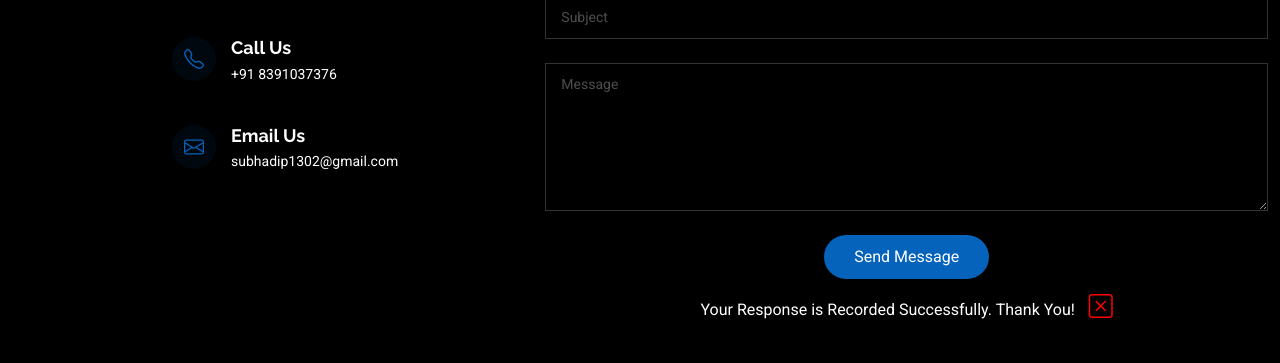
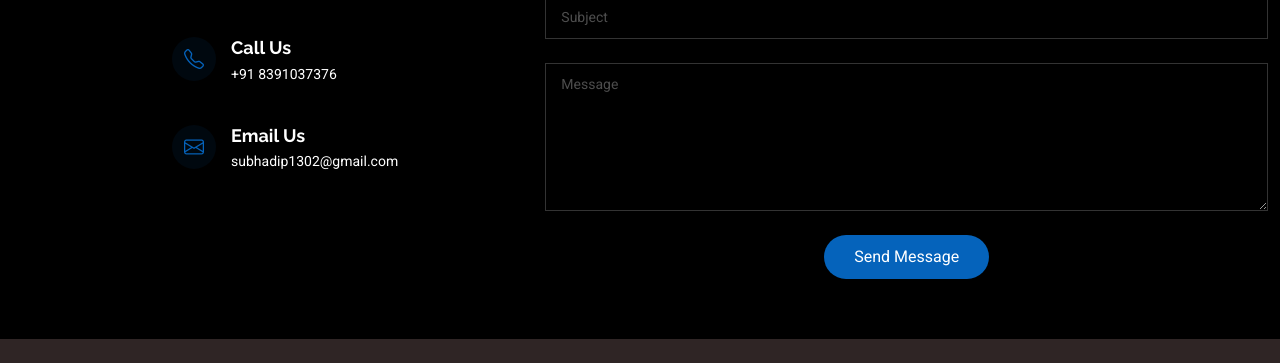
Before and after one commit to SubhadipGorai/SubhadipGorai.github.io, a plain HTML site: page index.html in a window 1280 px wide. Shown: the part 3515-3878 px from the top of the page. Drawn offline with Linux system fonts and the light colour scheme.

Commit message:
Contact Form Error Handled

```diff
--- a/index.html
+++ b/index.html
@@ -377,7 +377,7 @@
                 <div class="col-md-12 text-center">
 
                   <button type="submit">Send Message</button>
-                  <div class="success col-md-12 text-center " data-aos="fade-up" data-aos-delay="100">
+                  <div class="success col-md-12 text-center hide" data-aos="fade-up" data-aos-delay="100">
                     Your Response is Recorded Successfully. Thank You!
                     <span id="cl_button"><i class="bi bi-x-square"></i></span>
                   </div>
```
